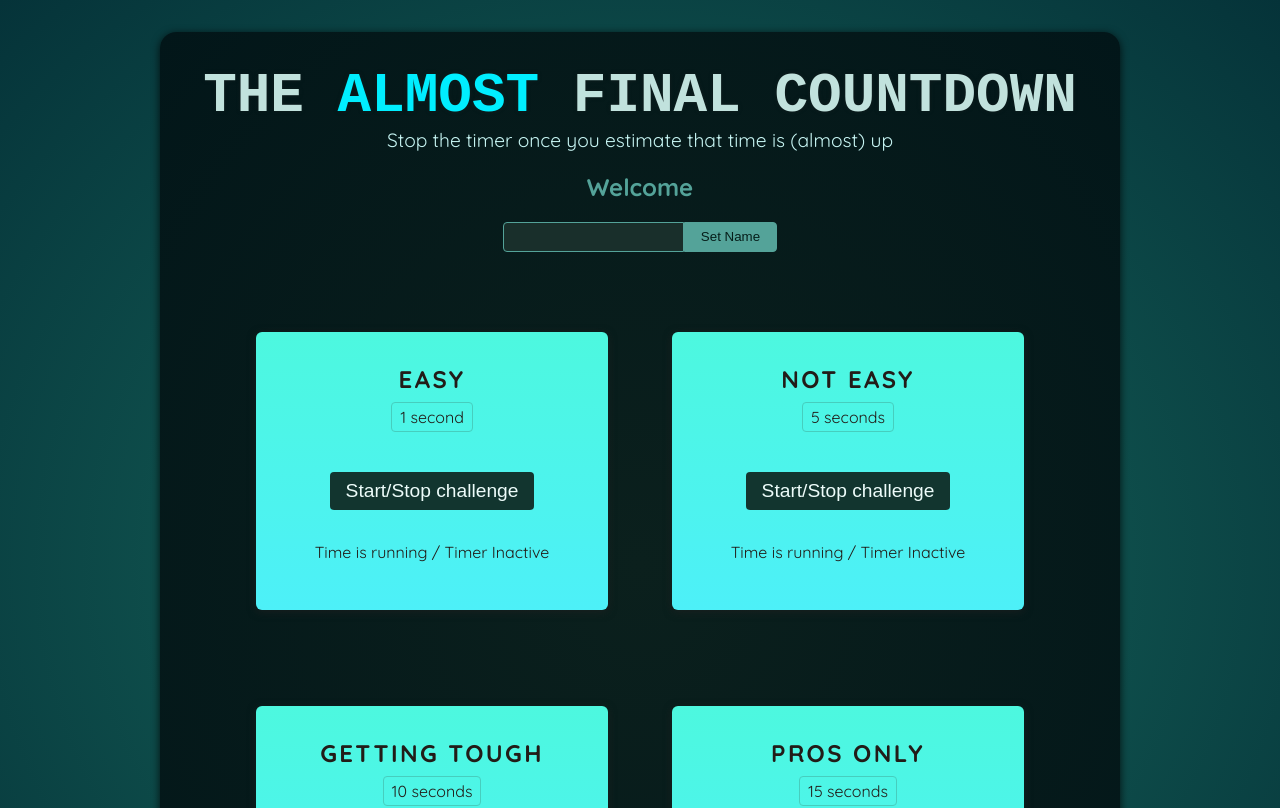
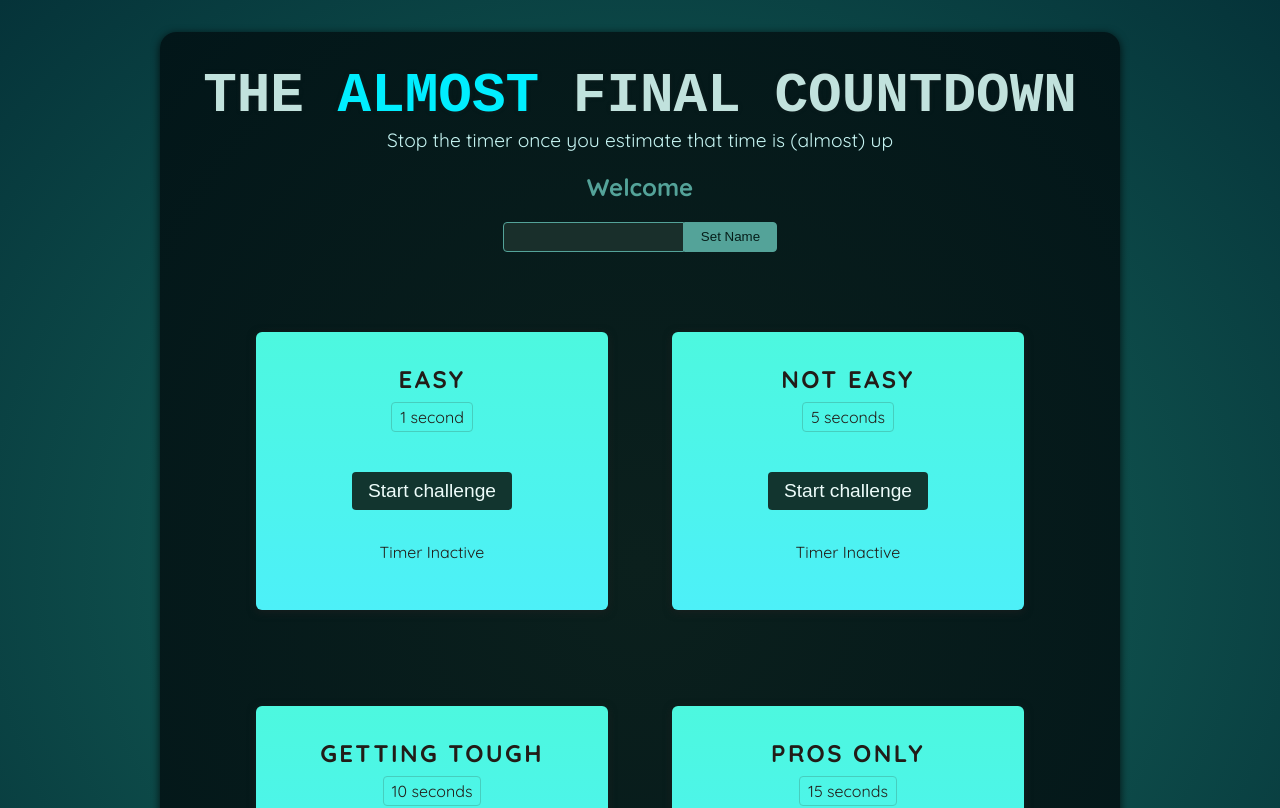
Before and after one commit to onkarsherkar/final-count-down, a React (Vite) app: page / in a window 1280 px wide. Shown: the top 808 px of the page. Built offline with nearby package versions, Linux system fonts and the light colour scheme; a web font is replaced by a local one.

Commit message:
Handle click to start timer

```diff
--- a/src/components/TimerChallenge.jsx
+++ b/src/components/TimerChallenge.jsx
@@ -1,14 +1,31 @@
+import { useState } from "react";
+
 export default function TimeChallenge({ title, targetTime }) {
+  const [timerStarted, setTimerStarted] = useState(false);
+  const [timerExpired, setTimerExpired] = useState(false);
+
+  function handleStart() {
+    setTimeout(() => {
+      setTimerExpired(true);
+    }, targetTime * 1000);
+    setTimerStarted(true);
+  }
+
   return (
     <section className="challenge">
       <h2>{title}</h2>
+      {timerExpired && <p>You lost !</p>}
       <p className="challenge-time">
         {targetTime} second{targetTime > 1 ? "s" : ""}
       </p>
       <p>
-        <button>Start/Stop challenge</button>
+        <button onClick={handleStart}>
+          {timerStarted ? "Stop" : "Start"} challenge
+        </button>
       </p>
-      <p className="">Time is running / Timer Inactive</p>
+      <p className={timerStarted ? "active" : undefined}>
+        {timerStarted ? "Time is running" : "Timer Inactive"}
+      </p>
     </section>
   );
 }
```
